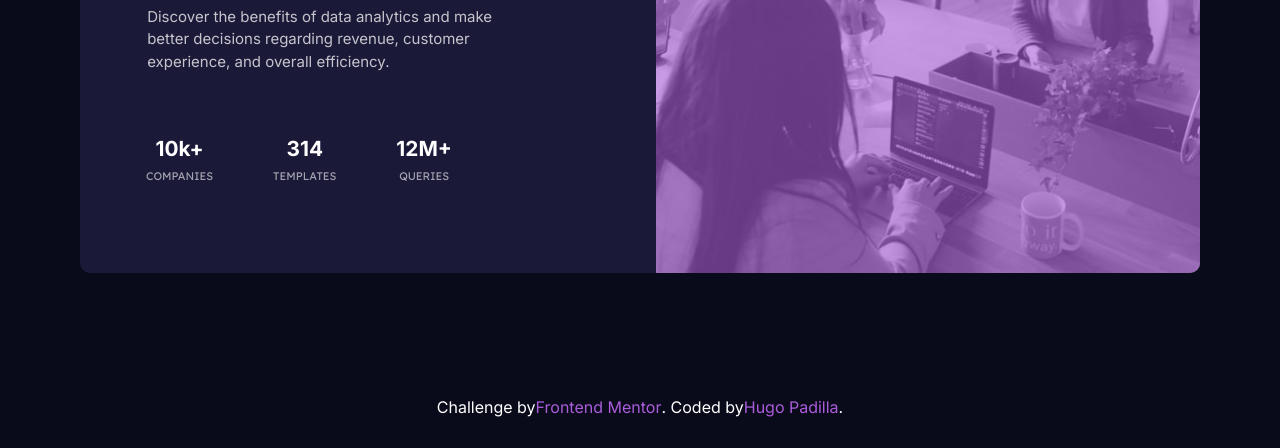
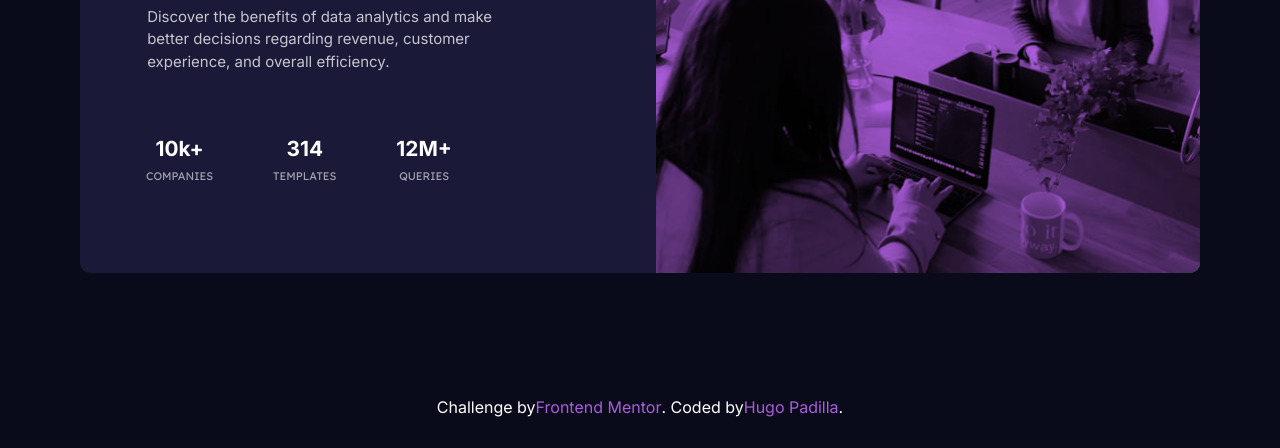
Before and after one commit to HugoPadilla/stats-preview-card-component-main, a plain HTML site: page index.html in a window 1280 px wide. Shown: the part 352-800 px from the top of the page. Drawn offline with Linux system fonts and the light colour scheme.

Commit message:
fix: changed opacity property to mix-blend-mode
now the mix-blend-mode property is used in the overlay class, this will make the color of the image darker

```diff
--- a/css/main.scss
+++ b/css/main.scss
@@ -59,7 +59,7 @@ a {
             left: 0;
             width: 100%;
             height: 100%;
-            opacity: .6;
+            mix-blend-mode: multiply;
             background-color: $primary-violet;
         }
     }
```
Also changed, not shown: css/main.css, 1 other file.
